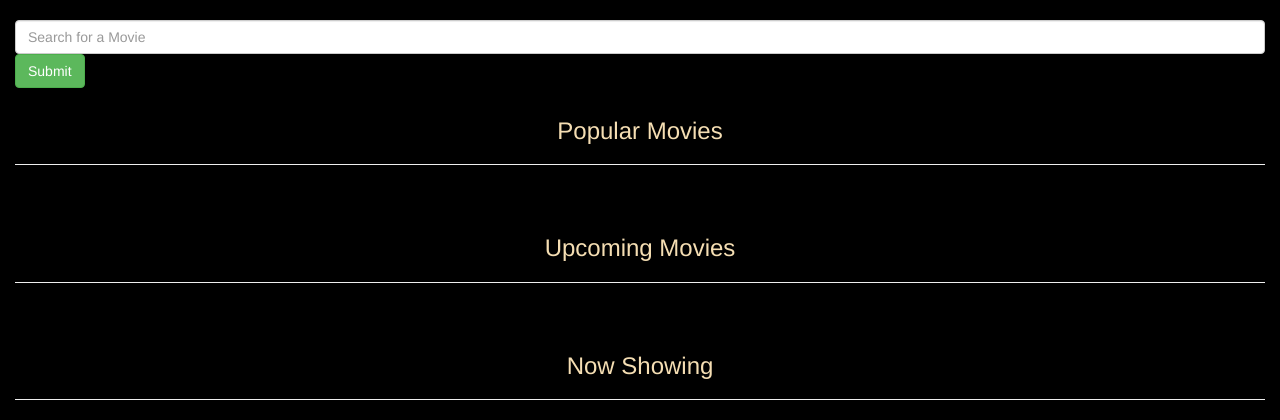
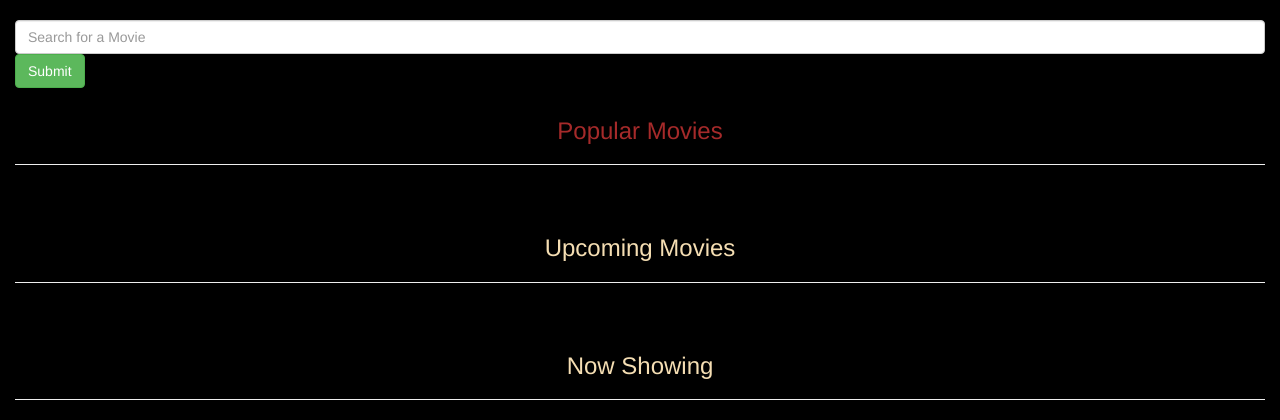
Before and after one commit to marknesh/onlymovies, a Flask app: template app/templates/index.html in a window 1280 px wide. Shown: the part 52-472 px from the top of the page. Run offline with Flask 2, Linux system fonts and the light colour scheme; the template is opened without the code that fills it, so the values that code supplies are empty; some libraries are stand-ins or nearby versions.

Commit message:
add css styles

```diff
--- a/app/templates/index.html
+++ b/app/templates/index.html
@@ -23,7 +23,7 @@
 
 
 <!-- Popular movie -->
-<h3 class="hi"> Popular Movies</h3>
+<h3 class="hi" style="color: brown;"> Popular Movies</h3>
 <hr>
 <br>
 
```
